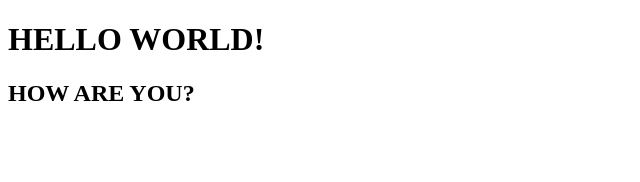
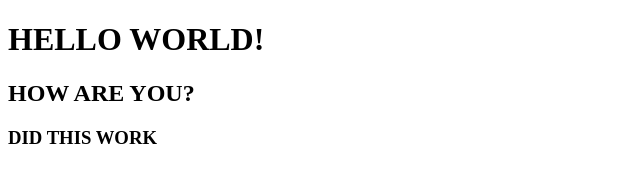
Before and after one commit to samuel-jv-hudson/intro-to-git, a plain HTML site: page index.html in a window 1280 px wide. Shown: the whole page, without its empty margins (0-640 px from the left). Drawn offline with Linux system fonts and the light colour scheme.

Commit message:
added h3 to index.html

```diff
--- a/index.html
+++ b/index.html
@@ -10,6 +10,7 @@
 <body>
     <h1>HELLO WORLD!</h1>
     <h2>HOW ARE YOU?</h2>
+    <h3>DID THIS WORK</h3>
 </body>
 
 </html>
```
